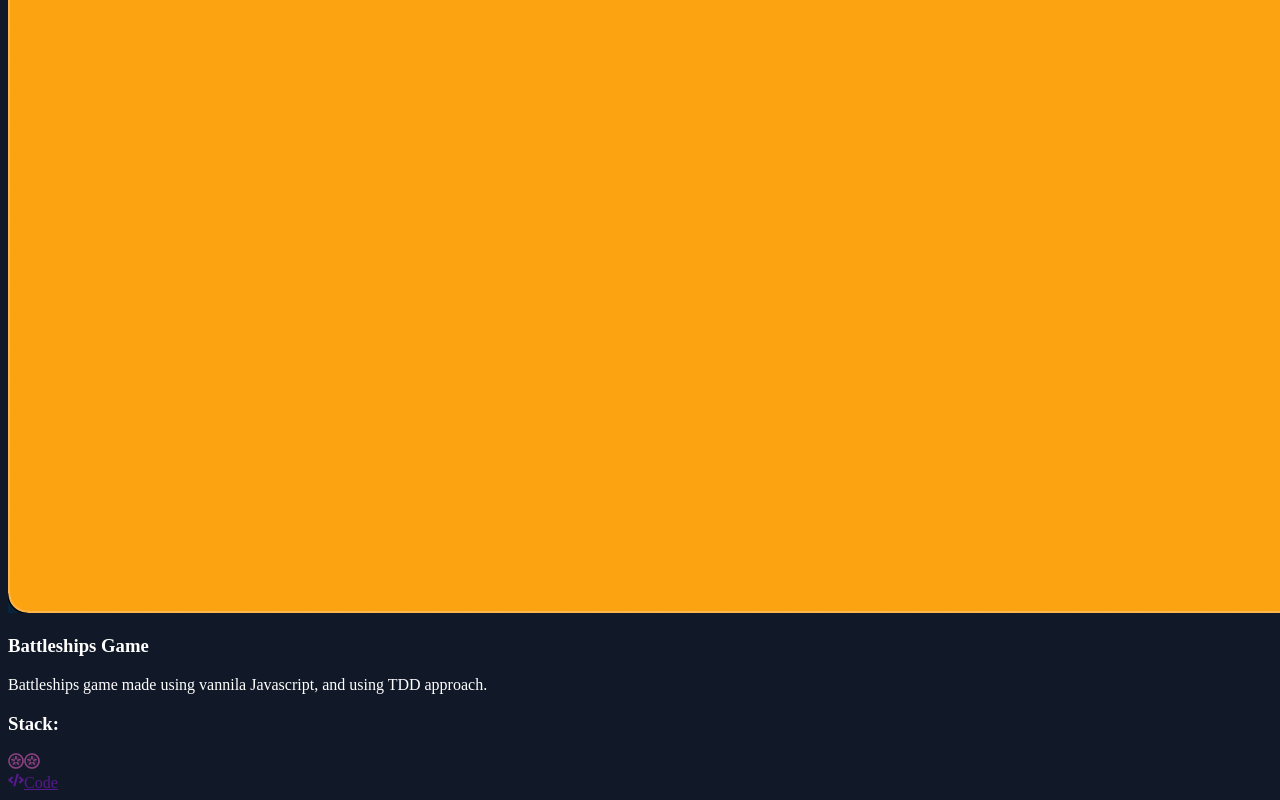
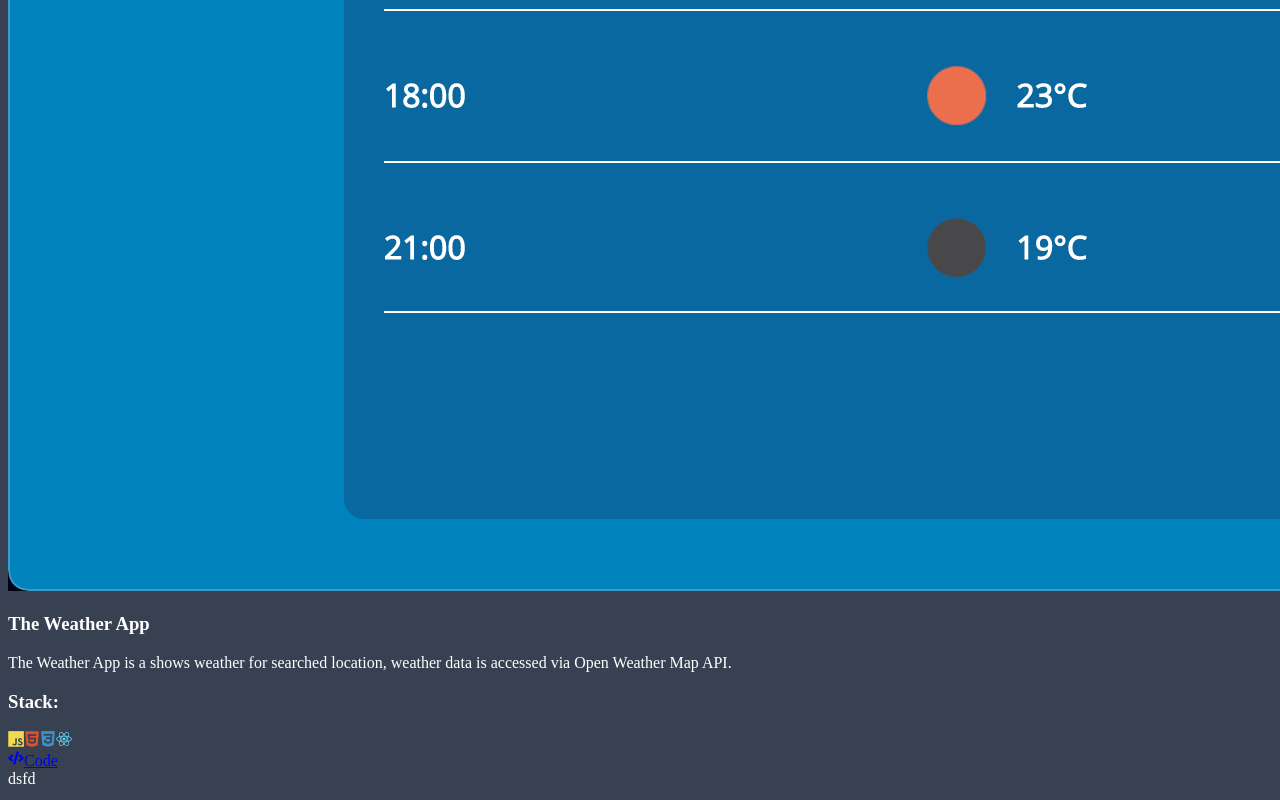
Before and after one commit to polhek/portfolio-page, a Next.js app: page / in a window 1280 px wide. Shown: the part 8069-8869 px from the top of the page. Built offline with nearby package versions, Linux system fonts and the light colour scheme.

Commit message:
projecsts finished, working on footer

```diff
--- /dev/null
+++ b/components/Contacts.js
@@ -0,0 +1,9 @@
+const Contacts = () => {
+  return (
+    <footer className=" w-full min-h-screen   container my-24 mx-auto  ">
+      <div className="h-full w-full bg-black ">dsfd</div>
+    </footer>
+  );
+};
+
+export default Contacts;
--- a/components/LanguageIcon.js
+++ b/components/LanguageIcon.js
@@ -3,7 +3,7 @@ const LanguageIcon = ({ devIcon, iconName }) => {
     <div className="h-20 w-20">
       <div className="flex items-center flex-col gap-1   justify-center">
         <div className="bg-gray-600 shadow p-3 rounded text-4xl">
-          <i class={devIcon}></i>
+          <i className={devIcon}></i>
         </div>
         <p className="font-semibold ">{iconName}</p>
       </div>
--- a/components/Layout.js
+++ b/components/Layout.js
@@ -5,15 +5,14 @@ const Layout = ({ children }) => {
     <>
       <style jsx global>{`
         body {
-          background-color: rgba(17, 24, 39);
+          background-color: rgba(55, 65, 81);
           opacity: 1;
           color: white;
         }
       `}</style>
       <Navbar />
-      <div className="container mx-auto  md:px-40">
-        <main>{children}</main>
-      </div>
+
+      <main className="flex flex-col justify-around">{children}</main>
     </>
   );
 };
--- a/components/Navbar.js
+++ b/components/Navbar.js
@@ -9,7 +9,7 @@ const Navbar = () => {
 
   return (
     <nav className="font-sans bg-gray-900 p-3 py-5 text-white">
-      <div className="container mx-auto md:px-44 px-5 flex flex-wrap justify-between items-center">
+      <div className="container mx-auto  px-5 flex flex-wrap justify-between items-center">
         <h1 className="font-semibold text-2xl text-gray-400">Žiga Grošelj</h1>
         <button
           onClick={openMenu}
--- /dev/null
+++ b/components/Project.js
@@ -0,0 +1,32 @@
+import { FaCode } from 'react-icons/fa';
+
+const Project = ({ project }) => {
+  const { name, imgURL, description, stack, github } = project;
+  return (
+    <div className="flex flex-col gap-2 rounded-lg  w-80 max-h-100 justify-between shadow text-center items-center bg-black text-gray-400">
+      <img src={imgURL} alt={name} className="max-w-full mt-0 rounded-t-lg" />
+      <h3 className="font-bold text-white text-2xl">{name}</h3>
+      <p className="p-2 text-lg">{description}</p>
+      <div className="flex items-center flex-wrap justify-center gap-2">
+        <h3 className="font-semibold text-xl">Stack:</h3>
+        <div className="flex items-center flex-wrap overflow-hidden p-2 text-2xl gap-2">
+          {stack.map((stackItem) => {
+            return <i key={stackItem} className={stackItem} />;
+          })}
+        </div>
+      </div>
+
+      <div className="m-5 h-100 ">
+        <a
+          className="bg-red-500 flex  items-center justify-center hover:bg-white text-white hover:text-red-500 font-bold py-2 px-4 rounded-full gap-2"
+          href={github}
+        >
+          <FaCode />
+          Code
+        </a>
+      </div>
+    </div>
+  );
+};
+
+export default Project;
--- a/components/Project.jsx
+++ /dev/null
@@ -1,42 +0,0 @@
-import { FaCode } from 'react-icons/fa';
-
-// style for icons...
-const style = {
-  height: '50px',
-  width: '50px',
-};
-
-const Project = () => {
-  return (
-    <div className="flex flex-col gap-2 rounded-lg  w-80 min-h-96 justify-center text-center items-center bg-black text-gray-400">
-      <img
-        src="/images/battleships.png"
-        alt="battleships"
-        className="max-w-full rounded-t-lg"
-      />
-      <h3 className="font-bold text-white text-2xl">Battleships Game</h3>
-      <p className="p-2 text-lg">
-        Battleships game made using vannila Javascript, and using TDD approach.
-      </p>
-      <div className="flex items-center justify-center gap-2">
-        <h3 className="font-semibold text-xl">Stack:</h3>
-        <div className="flex items-center text-2xl gap-2">
-          <i class="devicon-jasmine-plain colored"></i>
-          <i class="devicon-jasmine-plain colored"></i>
-        </div>
-      </div>
-
-      <div className="m-5">
-        <a
-          className="bg-red-500 flex items-center justify-center hover:bg-white text-white hover:text-red-500 font-bold py-2 px-4 rounded-full gap-2"
-          href=""
-        >
-          <FaCode />
-          Code
-        </a>
-      </div>
-    </div>
-  );
-};
-
-export default Project;
--- a/components/Projects.js
+++ b/components/Projects.js
@@ -1,15 +1,18 @@
 import Project from './Project';
+import { projects } from '../public/projects-content';
 
 const Projects = () => {
   return (
-    <section className="container  w-full min-h-screen container mt-14 mx-auto px-5 ">
+    <section className="container w-full min-h-screen   container my-24 mx-auto px-5 ">
       <h2 className="title-font sm:text-4xl text-3xl  font-medium p-2 text-white">
         Projects
       </h2>
-      <div className="flex  mt-3 flex-col items-center gap-16 md:flex-row md:flex-wrap">
-        <Project />
-        <Project />
-        <Project />
+      <div className="min-w-auto  flex   justify-center">
+        <div className="grid my-5 mx-auto md:grid-cols-2 lg:grid-flow-col lg:auto-cols-max h-100  justify-items-center max-h-96 gap-16 ">
+          {projects.map((project) => {
+            return <Project key={project.name} project={project} />;
+          })}
+        </div>
       </div>
     </section>
   );
--- a/components/ShortBio.js
+++ b/components/ShortBio.js
@@ -10,7 +10,7 @@ const ShortBio = () => {
             <br className="hidden lg:inline-block" />
             front-end & back-end developer.
           </h1>
-          <p className="mb-8 leading-relaxed">
+          <p className="mb-8 leading-relaxed text-gray-400">
             After professionally racing bikes for more than 5 years, racing
             across Europe and China, it was time for a career change. That is
             why 2 years ago I started to teach myself about programming and web
--- a/components/Tools.js
+++ b/components/Tools.js
@@ -3,7 +3,8 @@ import { frontend, backend, miscellaneous } from '../public/content.js';
 
 const Tools = () => {
   return (
-    <section className="container  w-full min-h-screen container pt-14 mx-auto px-5 block">
+    <div className="bg-gray-800 pb-20 min-h-screen ">
+      <section className="container  w-full container  pt-14 mx-auto px-5 block">
         <h2 className="title-font sm:text-4xl text-3xl  font-medium p-2 text-white">
           Tools & Skills
         </h2>
@@ -15,6 +16,7 @@ const Tools = () => {
             {frontend.map((language) => {
               return (
                 <LanguageIcon
+                  key={language.devIcon}
                   iconName={language.name}
                   devIcon={language.devIcon}
                 />
@@ -30,6 +32,7 @@ const Tools = () => {
             {backend.map((language) => {
               return (
                 <LanguageIcon
+                  key={language.devIcon}
                   iconName={language.name}
                   devIcon={language.devIcon}
                 />
@@ -45,6 +48,7 @@ const Tools = () => {
             {miscellaneous.map((language) => {
               return (
                 <LanguageIcon
+                  key={language.devIcon}
                   iconName={language.name}
                   devIcon={language.devIcon}
                 />
@@ -53,6 +57,7 @@ const Tools = () => {
           </div>
         </div>
       </section>
+    </div>
   );
 };
 
--- a/pages/index.js
+++ b/pages/index.js
@@ -1,4 +1,5 @@
 // components
+import Contacts from '../components/Contacts';
 import Projects from '../components/Projects';
 import ShortBio from '../components/ShortBio';
 import Tools from '../components/Tools';
@@ -9,6 +10,7 @@ export default function Home() {
       <ShortBio />
       <Tools />
       <Projects />
+      <Contacts />
     </>
   );
 }
--- a/public/projects-content.js
+++ b/public/projects-content.js
@@ -31,22 +31,18 @@ const projects = [
     github: 'https://github.com/polhek/fake-social-network-api',
   },
   {
-    //! tuki sm konceu
-    name: 'The Odinbook',
-    imgURL: '/images/odinbook.png',
+    name: 'The Weather App',
+    imgURL: '/images/weather.png',
     description:
-      'The Odinbook is clone of social network website, made with NodeJS and React as a frontend.',
+      'The Weather App is a shows weather for searched location, weather data is accessed via Open Weather Map API.',
     stack: [
-      'devicon-typescript-plain colored',
+      'devicon-javascript-plain colored',
       'devicon-html5-plain colored',
       'devicon-css3-plain colored',
       'devicon-react-plain colored',
-      'devicon-redux-original colored',
-      'devicon-tailwindcss-plain colored',
-      'devicon-nodejs-plain colored',
-      'devicon-express-original colored',
-      'devicon-mongodb-plain-wordmark colored',
     ],
-    github: 'https://github.com/polhek/fake-social-network-api',
+    github: 'https://github.com/polhek/weather-app',
   },
 ];
+
+export { projects };
--- a/tailwind.config.js
+++ b/tailwind.config.js
@@ -3,9 +3,6 @@ module.exports = {
   purge: ['./pages/**/*.{js,ts,jsx,tsx}', './components/**/*.{js,ts,jsx,tsx}'],
   darkMode: false, // or 'media' or 'class'
   theme: {
-    fill: {
-      current: 'currentColor',
-    },
     extend: {},
   },
   variants: {
```
Also changed, not shown: public/images/weather.png (added). Lines whose indentation alone changed are shown as unchanged.
